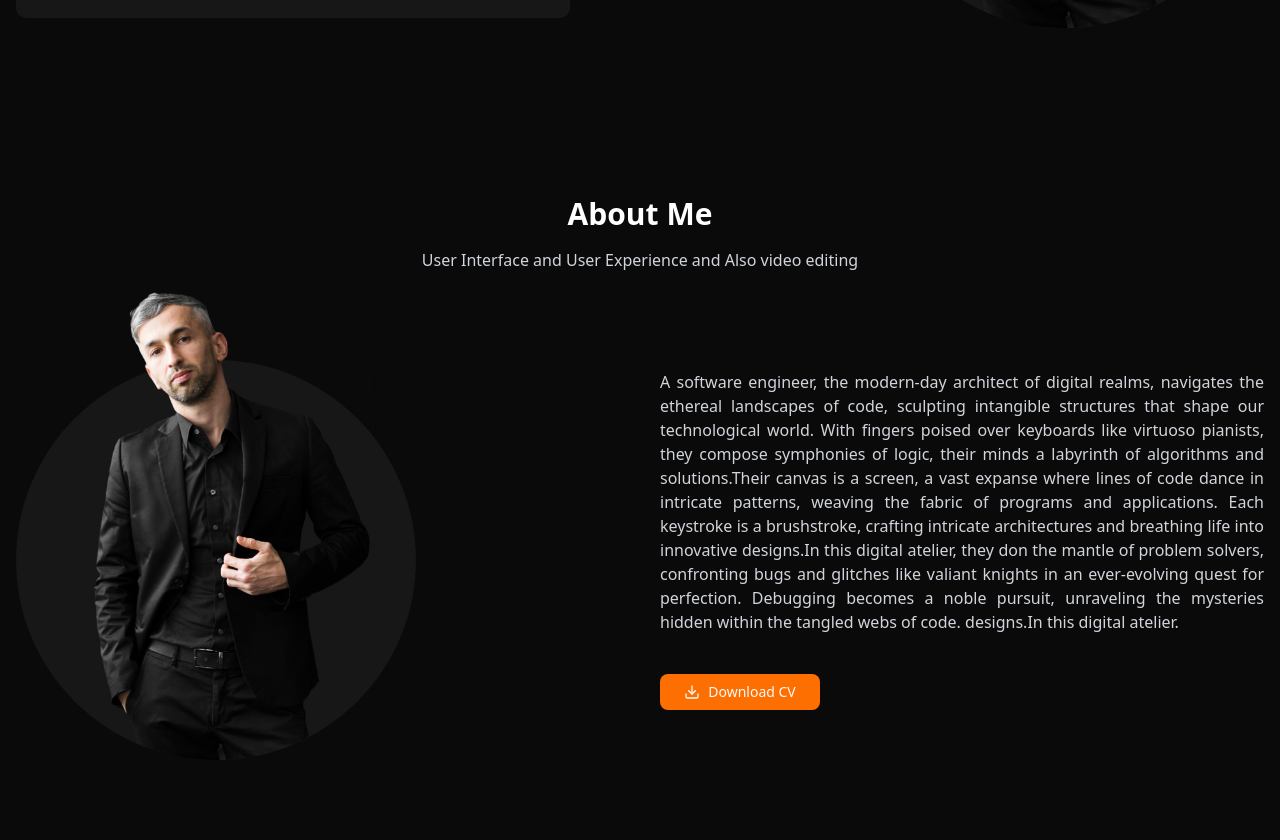
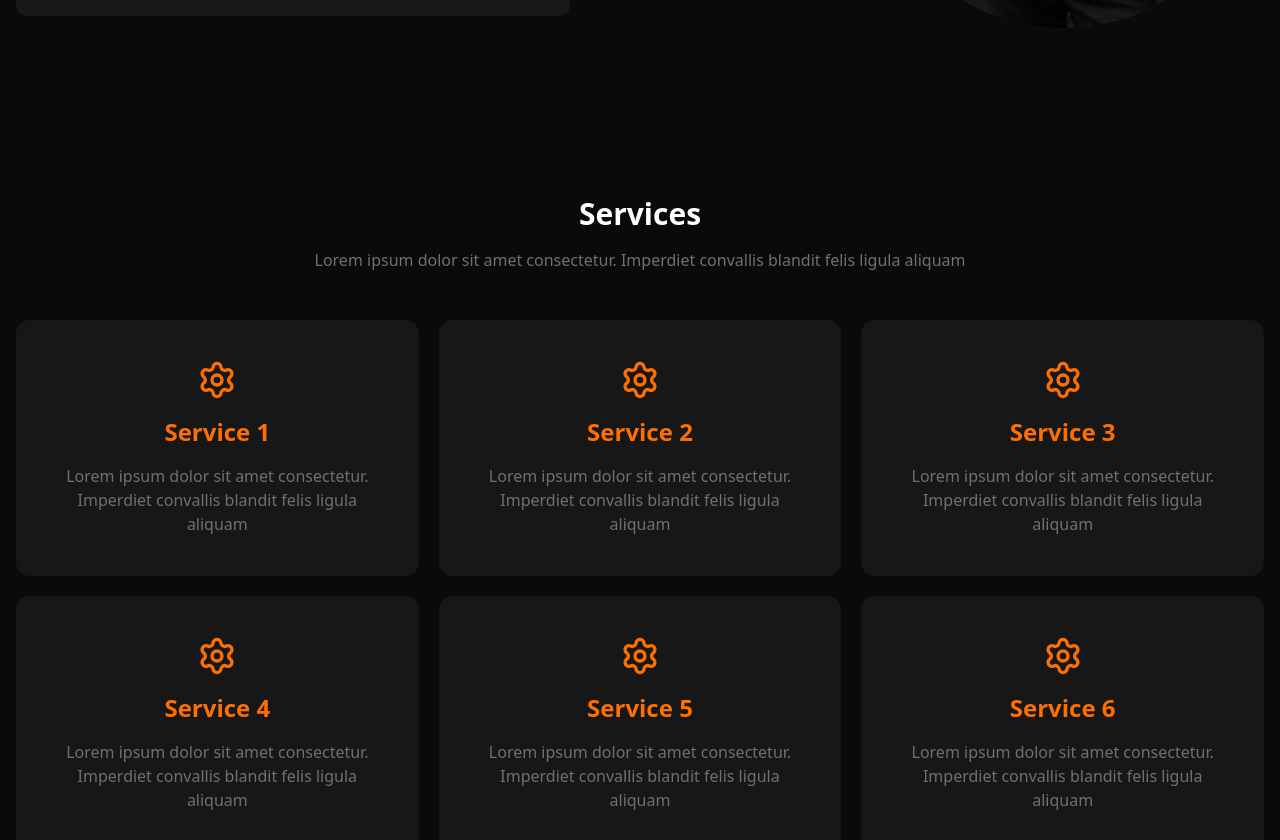
Before and after one commit to huutruong2304/portfolio-3, a Next.js app: page / in a window 1280 px wide. Shown: the part 564-1404 px from the top of the page. Built offline with nearby package versions, Linux system fonts and the light colour scheme.

Commit message:
feat: build ui for  service section

```diff
--- a/app/globals.css
+++ b/app/globals.css
@@ -80,7 +80,7 @@
 
 .dark {
   --background: oklch(0.145 0 0);
-  --foreground: oklch(0.872 0.0093 258.34);
+  --foreground: #707070;
   --card: oklch(0.205 0 0);
   --card-foreground: oklch(0.985 0 0);
   --popover: oklch(0.205 0 0);
--- a/app/page.tsx
+++ b/app/page.tsx
@@ -1,13 +1,14 @@
 import AppSection from '@/components/custom/app-section'
 import SectionDescription from '@/components/custom/section-description'
 import SectionTitle from '@/components/custom/section-title'
+import ServiceCard from '@/components/custom/service-card'
 import TwoColSection from '@/components/custom/two-col-section'
 import FacebookIcon from '@/components/icons/facebook-icon'
 import GithubIcon from '@/components/icons/github-icon'
 import LinkedinIcon from '@/components/icons/linkedin-icon'
 import YoutubeIcon from '@/components/icons/youtube-icon'
 import { Button } from '@/components/ui/button'
-import { DownloadIcon } from 'lucide-react'
+import { DownloadIcon, SettingsIcon } from 'lucide-react'
 import Image from 'next/image'
 
 export default function Home() {
@@ -37,15 +38,15 @@ export default function Home() {
             <div className="w-11/12 bg-card flex flex-row gap-5 p-5 mt-10  justify-between rounded-lg">
               <div className="flex flex-col">
                 <h5 className="text-primary">5+</h5>
-                <p className="text-gray-400">Experiences</p>
+                <p className="text-sm text-white font-semibold">Experiences</p>
               </div>
               <div className="flex flex-col border-l-3 border-gray-400 pl-8">
                 <h5 className="text-primary">20+</h5>
-                <p className="text-gray-400">Projects done</p>
+                <p className="text-sm text-white font-semibold">Projects Done</p>
               </div>
               <div className="flex flex-col border-l-3 border-gray-400 pl-8">
                 <h5 className="text-primary">80+</h5>
-                <p className="text-gray-400">Happy Clients</p>
+                <p className="text-sm text-white font-semibold">Happy Clients</p>
               </div>
             </div>
           </div>
@@ -65,6 +66,21 @@ export default function Home() {
             </div>
           </div>
         </TwoColSection>
+        {/* service */}
+        <AppSection>
+          <SectionTitle value="Services" />
+          <SectionDescription value="Lorem ipsum dolor sit amet consectetur. Imperdiet convallis blandit felis ligula aliquam" />
+          <div className="grid grid-cols-3 gap-5 mt-10">
+            {Array.from({ length: 6 }).map((_, index) => (
+              <ServiceCard
+                key={index}
+                name={`Service ${index + 1}`}
+                description="Lorem ipsum dolor sit amet consectetur. Imperdiet convallis blandit felis ligula aliquam"
+                icon={<SettingsIcon className="text-primary" size={40} />}
+              />
+            ))}
+          </div>
+        </AppSection>
         {/* about me */}
         <AppSection>
           <SectionTitle value="About Me" />
--- a/components/custom/section-description.tsx
+++ b/components/custom/section-description.tsx
@@ -6,7 +6,7 @@ type Props = {
 
 const SectionDescription = ({ value }: Props) => {
   return (
-    <div className="text-base font-normal text-foreground w-1/2 mx-auto text-center py-2">
+    <div className="text-base font-normal text-foreground w-2/3 mx-auto text-center py-2">
       {value}
     </div>
   )
--- /dev/null
+++ b/components/custom/service-card.tsx
@@ -0,0 +1,19 @@
+import React from 'react'
+
+type Props = {
+  name: string
+  description: string
+  icon: React.ReactNode
+}
+
+const ServiceCard = ({ name, description, icon }: Props) => {
+  return (
+    <div className="bg-card rounded-xl w-full p-10 flex flex-col items-center gap-4">
+      {icon}
+      <h3 className="text-2xl text-primary font-semibold">{name}</h3>
+      <p className="text-base text-foreground text-center">{description}</p>
+    </div>
+  )
+}
+
+export default ServiceCard
```
